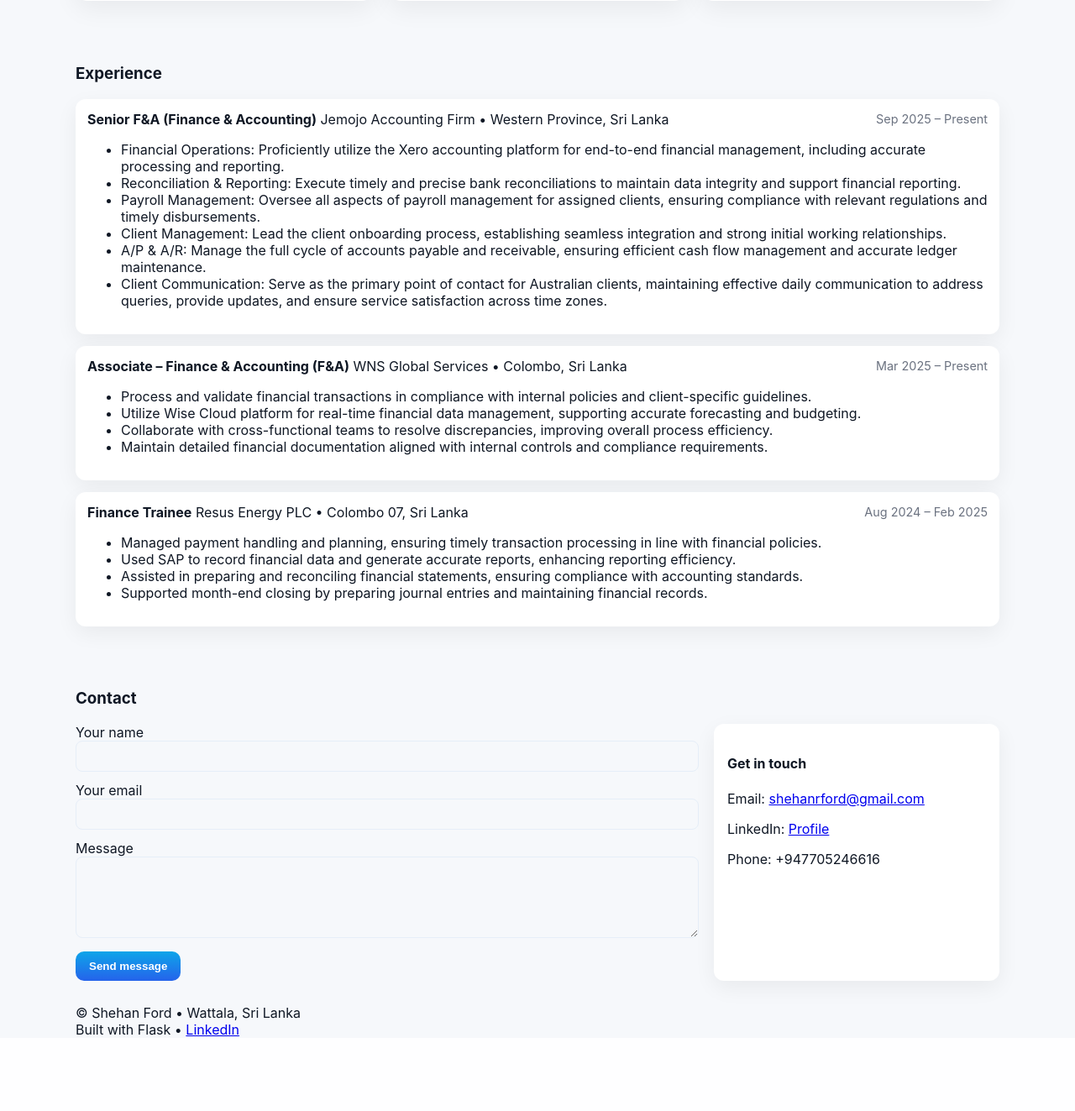
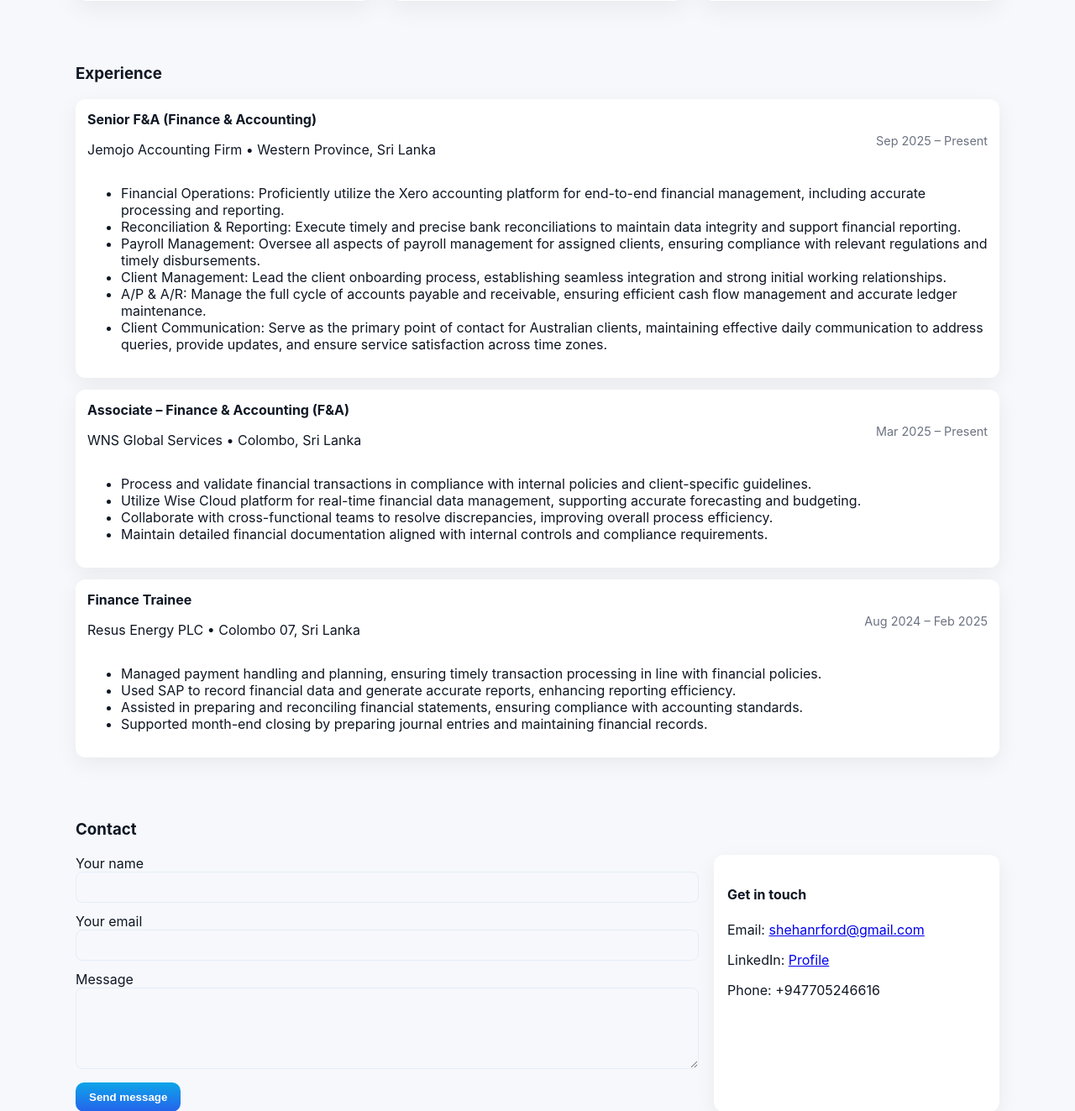
Before and after one commit to Shehanford/portfolio, a Flask app: page / in a window 1280 px wide. Shown: the part 1605-2928 px from the top of the page at 84% size. Before the commit the page ends 2839 px from the top, so only its background shows below. Run offline with Flask 3, Linux system fonts and the light colour scheme.

Commit message:
index change

```diff
--- a/templates/index.html
+++ b/templates/index.html
@@ -85,9 +85,9 @@
         <div class="ti-head"> <div class="ti-role-container">
             <strong>{{ e.role }}</strong>
 
-            <span class="ti-org-loc">
+           <p class="ti-org-loc">
               {{ e.org }} • {{ e.location }}
-            </span>
+            </p>
           </div>
 
           <span class="ti-date">{{ e.date }}</span>
```
